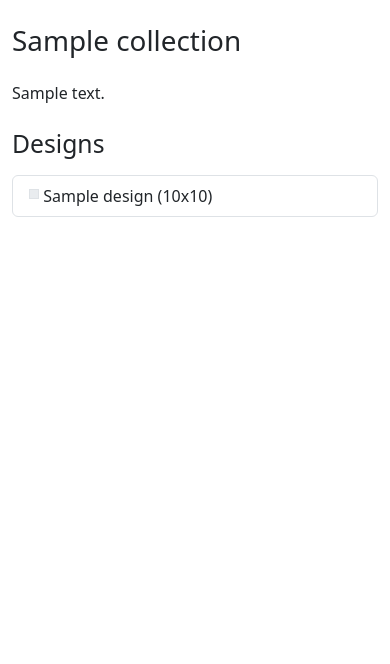
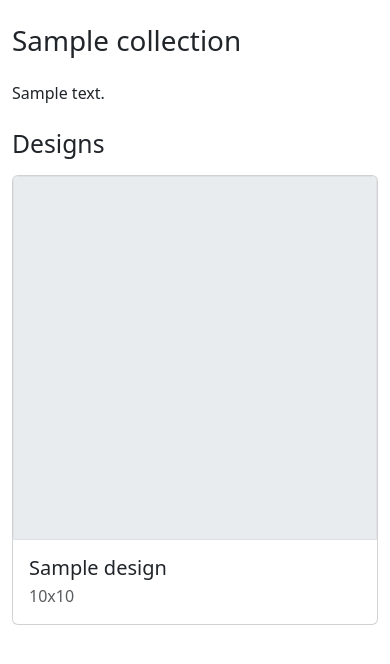
Before and after one commit to goodtune/boxedin, a Django app: template designs/templates/designs/collection_detail.html in a window 390 px wide. Shown: the part 48-712 px from the top of the page. Run offline with Django 5.2, Linux system fonts and the light colour scheme; tables that the repository leaves empty hold one stand-in row (values such as "Sample post"); the template is opened without the code that fills it: values that come from a table or form of the project are taken from there, most other values are stand-ins (such as "Sample title", 1, 10 or a date in 2020); data that the repository does not hold is empty.

Commit message:
Display designs in responsive grid

```diff
--- a/designs/templates/designs/collection_detail.html
+++ b/designs/templates/designs/collection_detail.html
@@ -8,14 +8,21 @@
 <h1 class="mb-4">{{ collection.name }}</h1>
 <p class="mb-4">{{ collection.description }}</p>
 <h2 class="mb-3">Designs</h2>
-<div class="list-group">
+<div class="row row-cols-1 row-cols-md-2 row-cols-lg-4 g-3">
   {% for design in designs %}
-  <a href="{% url 'design-detail' collection_pk=collection.pk pk=design.pk %}" class="list-group-item list-group-item-action">
-    <svg class="img-fluid border mb-2" width="{{ design.dimensions.width }}" height="{{ design.dimensions.height }}" xmlns="http://www.w3.org/2000/svg" role="img" aria-label="{{ design.dimensions.width }}x{{ design.dimensions.height }}" preserveAspectRatio="none">
-      <rect width="100%" height="100%" fill="#e9ecef"></rect>
-    </svg>
-    {{ design.name }} ({{ design.dimensions.width }}x{{ design.dimensions.height }})
-  </a>
+  <div class="col">
+    <a href="{% url 'design-detail' collection_pk=collection.pk pk=design.pk %}" class="text-decoration-none text-body">
+      <div class="card h-100">
+        <svg class="card-img-top img-fluid border" width="{{ design.dimensions.width }}" height="{{ design.dimensions.height }}" xmlns="http://www.w3.org/2000/svg" role="img" aria-label="{{ design.dimensions.width }}x{{ design.dimensions.height }}" preserveAspectRatio="none">
+          <rect width="100%" height="100%" fill="#e9ecef"></rect>
+        </svg>
+        <div class="card-body">
+          <h5 class="card-title mb-1">{{ design.name }}</h5>
+          <p class="card-text text-muted">{{ design.dimensions.width }}x{{ design.dimensions.height }}</p>
+        </div>
+      </div>
+    </a>
+  </div>
   {% empty %}
   <p>No designs available.</p>
   {% endfor %}
```
